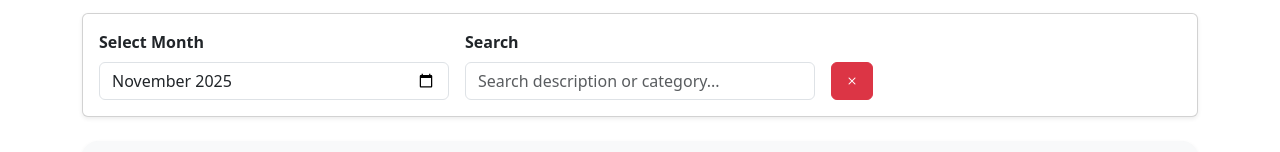
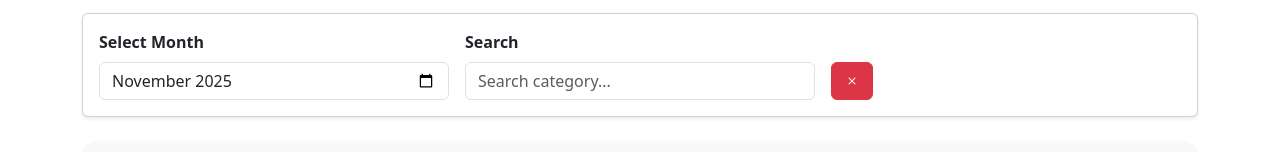
Before and after one commit to Praptttiii/expense-tracker, a React (Vite) app: page /#/monthly-summary in a window 1280 px wide. Shown: the part 145-297 px from the top of the page. Built offline with nearby package versions, Linux system fonts and the light colour scheme.

Commit message:
removed description search in summary

```diff
--- a/src/components/summary.jsx
+++ b/src/components/summary.jsx
@@ -45,9 +45,7 @@ export default function Summary() {
       selectedMonth === "" ? true : e.date.startsWith(selectedMonth);
 
     const matchSearch =
-      search === "" ||
-      e.description?.toLowerCase().includes(search.toLowerCase()) ||
-      e.category?.toLowerCase().includes(search.toLowerCase());
+      search === "" || e.category?.toLowerCase().includes(search.toLowerCase());
 
     return matchType && matchMonth && matchSearch;
   });
@@ -90,7 +88,7 @@ export default function Summary() {
             <input
               type="text"
               className="form-control"
-              placeholder="Search description or category..."
+              placeholder="Search category..."
               value={search}
               onChange={(e) => setSearch(e.target.value)}
             />
```
